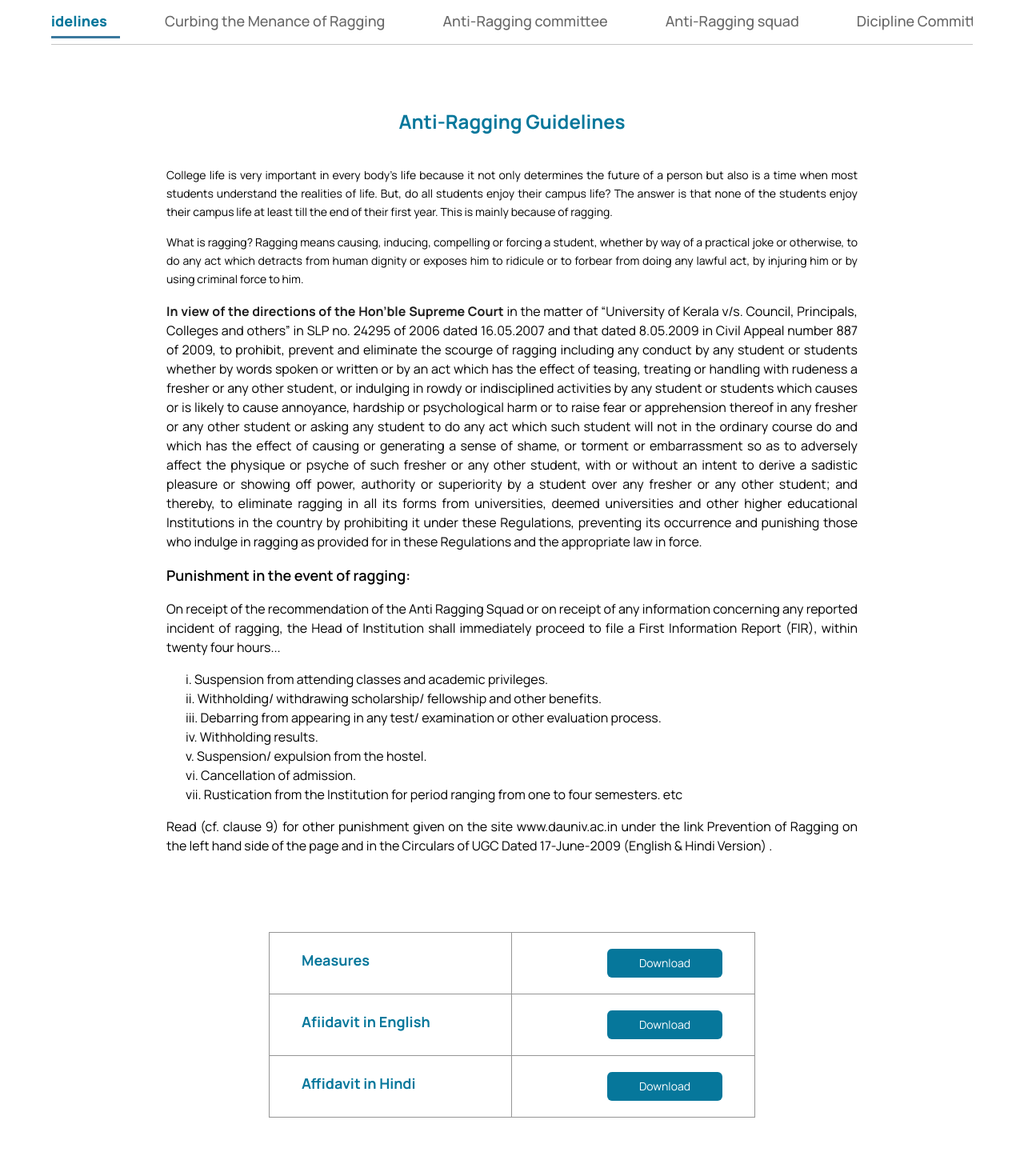
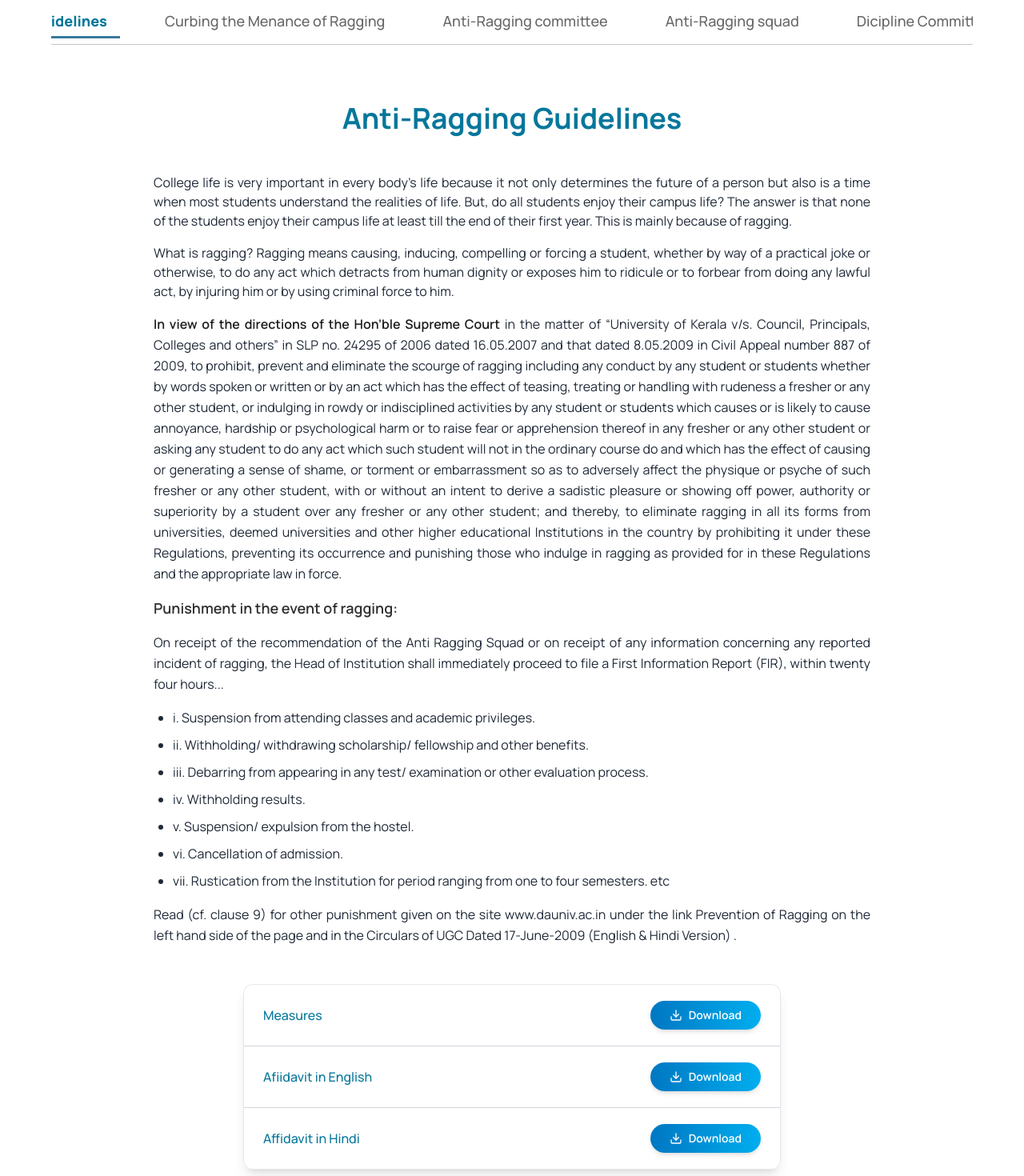
Before and after one commit to IET-DAVV/website-frontend, a Next.js app: page /footer/antiRagging in a window 1280 px wide. Shown: the part 260-1730 px from the top of the page at 80% size. Built offline with nearby package versions, Linux system fonts and the light colour scheme.

Commit message:
feat:sundar

```diff
--- a/components/antiragging/Guidelines.tsx
+++ b/components/antiragging/Guidelines.tsx
@@ -1,51 +1,107 @@
+"use client";
 import React from "react";
 import { antiRaggingGuidelines } from "@/constants/antiragging/data";
+import { Download } from "lucide-react";
+import { motion } from "framer-motion";
 
 const Guidelines = () => {
   return (
-    <div className="">
-      <div className="space-y-4 mx-40 text-justify p-4">
-        <h2 className="w-[50%] mx-auto my-10 text-2xl font-bold text-center text-[#06779B]">{antiRaggingGuidelines.title}</h2>
+    <motion.div
+      initial={{ opacity: 0, y: 40 }}
+      animate={{ opacity: 1, y: 0 }}
+      transition={{ duration: 0.9, ease: "easeOut" }}
+      className="space-y-12 px-4 sm:px-10 py-12"
+    >
+      {/* Heading */}
+      <motion.h2
+        initial={{ opacity: 0, y: 20 }}
+        animate={{ opacity: 1, y: 0 }}
+        transition={{ duration: 0.7 }}
+        className="w-full max-w-2xl mx-auto text-3xl sm:text-4xl font-bold text-center text-[#06779B]"
+      >
+        {antiRaggingGuidelines.title}
+      </motion.h2>
 
-        {/* Render paragraphs */}
+      {/* Guidelines Content */}
+      <div className="max-w-4xl mx-auto space-y-4 text-justify leading-relaxed text-gray-800">
         {antiRaggingGuidelines.content.map((para, index) => (
-          <p key={index} className="text-sm leading-relaxed">{para}</p>
+          <motion.p
+            key={index}
+            initial={{ opacity: 0 }}
+            whileInView={{ opacity: 1 }}
+            transition={{ duration: 0.6, delay: index * 0.1 }}
+            viewport={{ once: true }}
+            className="text-sm sm:text-base"
+          >
+            {para}
+          </motion.p>
         ))}
-        <div><span className="text-[#1D1D1D] font-bold">{antiRaggingGuidelines.subContent1.heading}</span><span>{antiRaggingGuidelines.subContent1.content}</span></div>
 
-        {/* Render punishments */}
-        <h3 className="text-lg font-semibold mt-6">Punishment in the event of ragging:</h3>
-        <div>{antiRaggingGuidelines.punishments.content}</div>
-        <ul className="pl-6 ">
+        {/* SubContent */}
+        <div className="mt-4">
+          <span className="text-[#1D1D1D] font-semibold">
+            {antiRaggingGuidelines.subContent1.heading}{" "}
+          </span>
+          <span>{antiRaggingGuidelines.subContent1.content}</span>
+        </div>
+
+        {/* Punishments */}
+        <h3 className="text-lg font-semibold mt-8 text-[#2F2F2F]">
+          Punishment in the event of ragging:
+        </h3>
+        <p>{antiRaggingGuidelines.punishments.content}</p>
+        <ul className="list-disc pl-6 space-y-2">
           {antiRaggingGuidelines.punishments.subContent.map((item, i) => (
-            <li key={i}>{item}</li>
+            <motion.li
+              key={i}
+              initial={{ opacity: 0, x: -20 }}
+              whileInView={{ opacity: 1, x: 0 }}
+              transition={{ duration: 0.5, delay: i * 0.08 }}
+              viewport={{ once: true }}
+            >
+              {item}
+            </motion.li>
           ))}
         </ul>
-        <div>{antiRaggingGuidelines.punishments.ending}</div>
+        <p className="mt-2">{antiRaggingGuidelines.punishments.ending}</p>
       </div>
-      <div className=" mb-16 mt-20 font-manrope ">
-          <div className="border divide-y divide-[#959595] max-w-5xl w-[50%] mx-auto border-[#959595] ">
+
+      {/* Downloads Section */}
+      <motion.div
+        initial={{ opacity: 0, y: 30 }}
+        whileInView={{ opacity: 1, y: 0 }}
+        transition={{ duration: 0.7 }}
+        viewport={{ once: true }}
+        className="mb-16 mt-12"
+      >
+        <div className="bg-white/70 backdrop-blur-sm border rounded-xl shadow-lg max-w-2xl mx-auto overflow-hidden divide-y divide-gray-300">
           {antiRaggingGuidelines.links.map((item, idx) => (
-              <div
+            <motion.div
               key={idx}
-                className="flex justify-between px-10 py-5 relative after:absolute after:w-[1px] after:bg-[#959595] after:top-0 after:right-[50%] after:h-full"
+              initial={{ opacity: 0, x: -20 }}
+              whileInView={{ opacity: 1, x: 0 }}
+              transition={{ duration: 0.5, delay: idx * 0.1 }}
+              viewport={{ once: true }}
+              className="flex justify-between items-center px-6 py-5 hover:bg-gray-50 transition"
             >
-                <span className="text-lg font-bold text-[#06779B]">
+              <span className="text-base font-medium text-[#06779B]">
                 {item.label}
               </span>
-                <a
+              <motion.a
+                whileHover={{ scale: 1.08 }}
+                whileTap={{ scale: 0.95 }}
                 href={item.file}
                 target="_blank"
                 rel="noopener noreferrer"
-                  className="bg-[#06779B] text-white px-10 py-2 rounded-[6px] inline-flex items-center gap-1 text-sm"
+                className="bg-gradient-to-r from-[#0077C2] to-[#00AEEF] hover:from-[#005fa3] hover:to-[#008ecc] transition text-white px-6 py-2 rounded-full inline-flex items-center gap-2 text-sm font-semibold shadow-md"
               >
-                  Download
-                </a>
-              </div>
+                <Download size={16} /> Download
+              </motion.a>
+            </motion.div>
           ))}
         </div>
-        </div>
-    </div>
+      </motion.div>
+    </motion.div>
   );
 };
 
--- a/components/process/process.tsx
+++ b/components/process/process.tsx
@@ -11,70 +11,81 @@ const DownloadSection = () => {
     <motion.div
       initial={{ opacity: 0, y: 30 }}
       animate={{ opacity: 1, y: 0 }}
-      transition={{ duration: 0.9, ease: "easeOut" }} // 👈 slower & smoother
-      className="space-y-8 px-4 sm:px-10"
+      transition={{ duration: 0.9, ease: "easeOut" }}
+      className="space-y-12 px-4 sm:px-10 py-10"
     >
       {/* Page Headings */}
+      <motion.div
+        initial={{ opacity: 0, y: 20 }}
+        animate={{ opacity: 1, y: 0 }}
+        transition={{ duration: 0.8 }}
+        className="text-center space-y-3"
+      >
         <Title
           title="PROCESS"
-        className="text-7xl leading-tight font-newyork mb-0"
+          className="text-6xl sm:text-7xl leading-tight font-newyork bg-gradient-to-r from-[#0077C2] to-[#00C6FF] bg-clip-text text-transparent"
         />
         <Title
           title="(ADMISSION 2025-26)"
-        className="text-4xl font-newyork leading-tight mb-10"
+          className="text-2xl sm:text-4xl font-newyork text-gray-800"
         />
+      </motion.div>
 
       {/* Animated Sections */}
+      <div className="space-y-16">
         {admissionDownloads.map((section, index) => (
           <motion.div
             key={index}
             initial={{ opacity: 0, y: 20 }}
             whileInView={{ opacity: 1, y: 0 }}
             transition={{
-            duration: 0.7, // 👈 slower section entrance
-            delay: index * 0.25, // 👈 staggered even more
+              duration: 0.7,
+              delay: index * 0.25,
               ease: "easeOut",
             }}
             viewport={{ once: true }}
-          className="space-y-4 mb-16"
+            className="space-y-6"
           >
             {/* Section Title */}
             <h2
-            className="text-xl font-bold text-center text-[#2F2F2F] mb-0"
+              className="text-2xl font-semibold text-center text-[#2F2F2F] tracking-wide"
               dangerouslySetInnerHTML={{ __html: section.title }}
             />
 
             {/* Downloads Box */}
-          <div className="border rounded-md divide-y divide-gray-800 max-w-2xl w-full mx-auto shadow-sm border-gray-800">
+            <div className="bg-white/60 backdrop-blur-sm border rounded-xl shadow-lg max-w-2xl w-full mx-auto overflow-hidden">
               {section.items.map((item, idx) => (
                 <motion.div
                   key={idx}
                   initial={{ opacity: 0, x: -20 }}
                   whileInView={{ opacity: 1, x: 0 }}
                   transition={{
-                  duration: 0.55, // 👈 slower item animation
-                  delay: idx * 0.05, // 👈 slower stagger per item
+                    duration: 0.55,
+                    delay: idx * 0.08,
                     ease: "easeOut",
                   }}
                   viewport={{ once: true }}
-                className="flex justify-between items-center px-4 py-3"
+                  className="flex justify-between items-center px-5 py-4 hover:bg-gray-50 transition"
                 >
-                <span className="text-sm font-medium">{item.label}</span>
+                  <span className="text-sm sm:text-base font-medium text-gray-800">
+                    {item.label}
+                  </span>
                   <motion.a
-                  whileHover={{ scale: 1.05 }}
+                    whileHover={{ scale: 1.08 }}
                     whileTap={{ scale: 0.95 }}
                     href={item.file}
                     target="_blank"
                     rel="noopener noreferrer"
-                  className="bg-[#0077C2] hover:bg-[#005fa3] transition text-white px-4 py-1.5 rounded inline-flex items-center gap-1 text-sm"
+                    className="bg-gradient-to-r from-[#0077C2] to-[#00AEEF] hover:from-[#005fa3] hover:to-[#008ecc] transition text-white px-5 py-2 rounded-full inline-flex items-center gap-2 text-sm font-semibold shadow-md"
                   >
-                  Click Here <Download size={15} />
+                    <Download size={16} /> Download
                   </motion.a>
                 </motion.div>
               ))}
             </div>
           </motion.div>
         ))}
+      </div>
     </motion.div>
   );
 };
```
Also changed, not shown: components/antiragging/Curbing.tsx (+69 -30 lines), components/common/header/Header.tsx (+39 -49 lines). Lines whose indentation alone changed are shown as unchanged.
